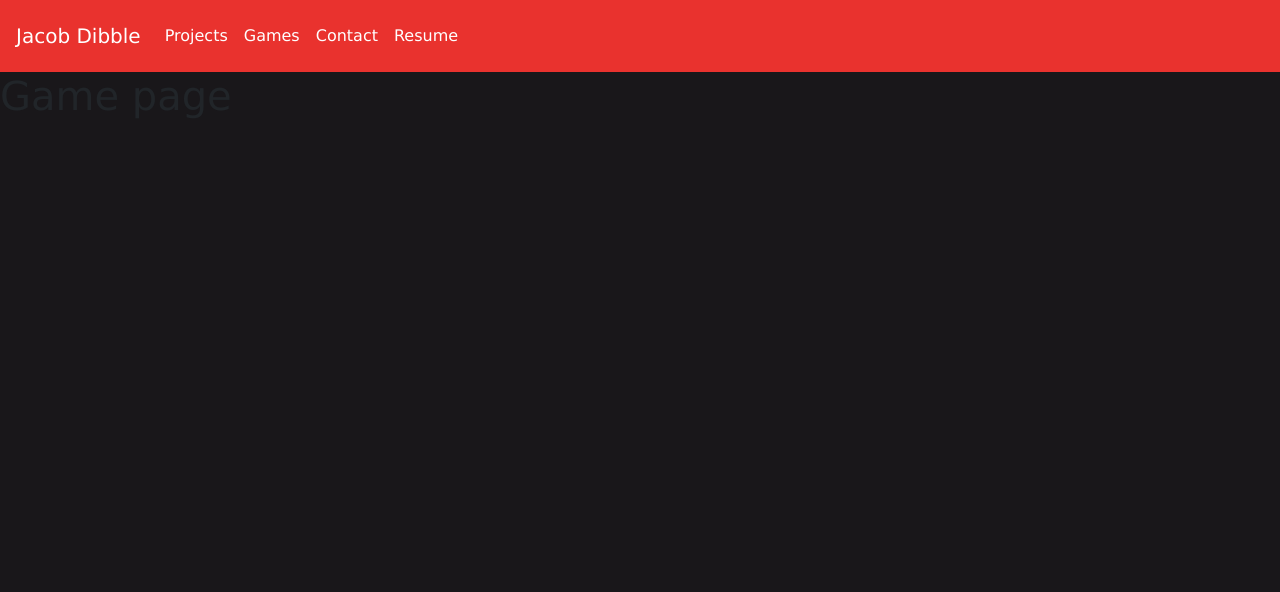
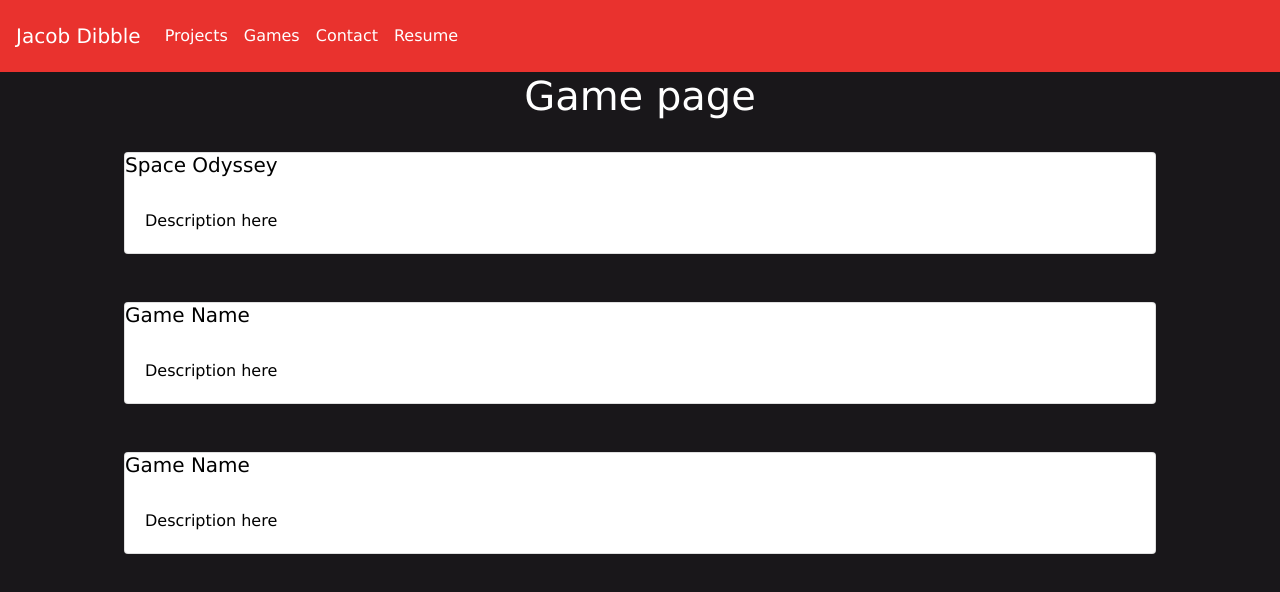
Before and after one commit to jdibble21/react-portfolio, a React (Create React App) app: page /games in a window 1280 px wide. Shown: the top 592 px of the page. Built offline with nearby package versions, Linux system fonts and the light colour scheme.

Commit message:
Add gamelist component, import into gamepage

```diff
--- a/src/App.js
+++ b/src/App.js
@@ -51,4 +51,4 @@ export default App;
 
 //External device testing
 //Laptop ip: 192.168.1.90:3000
-//Desktop ip:
+//Desktop ip: 192.168.1.68:3000
--- /dev/null
+++ b/src/components/gameList.jsx
@@ -0,0 +1,43 @@
+import React, { Component } from 'react';
+import Container from 'react-bootstrap/Container';
+import Row from 'react-bootstrap/Row';
+import Col from 'react-bootstrap/Col';
+import { Card } from 'react-bootstrap';
+
+class GamesList extends Component {
+    state = {  }
+    render() {
+        return (
+            <Container>
+                <Row>
+                    <Col>
+                        <Card className="m-4">
+                            <Card.Title>Space Odyssey</Card.Title>
+                            <Card.Body>Description here</Card.Body>
+                        </Card>
+                    </Col>
+                </Row>
+                <Row>
+                    <Col>
+                        <Card className="m-4">
+                            <Card.Title>Game Name</Card.Title>
+                            <Card.Body>Description here</Card.Body>
+                        </Card>
+                    </Col>
+                </Row>
+                <Row>
+                    <Col>
+                        <Card className="m-4">
+                            <Card.Title>Game Name</Card.Title>
+                            <Card.Body>Description here</Card.Body>
+                        </Card>
+                    </Col>
+                </Row>
+
+
+            </Container>
+         );
+    }
+}
+
+export default GamesList;
--- a/src/components/projectList.jsx
+++ b/src/components/projectList.jsx
@@ -52,9 +52,10 @@ class ProjectList extends Component {
                 <Row>
                     <Col>
                         <Card className="m-4">
-                            <Card.Title>Project Title</Card.Title>
-                            <Card.Body>Project description here</Card.Body>
-                            <Card.Link className="m-2" href="#" target="_blank">View Project Repository</Card.Link>
+                            <Card.Title>React Portfolio App</Card.Title>
+                            <Card.Subtitle>Stack: JavaScript, React, Bootstrap, HTML/CSS</Card.Subtitle>
+                            <Card.Body>The pages you are currently visiting is the project! Purpose of the app is to display my portfolio while learning React to enhance my frontend skills</Card.Body>
+                            <Card.Link className="m-2" href="https://github.com/jdibble21/react-portfolio" target="_blank">View Project Repository</Card.Link>
                         </Card>
                     </Col>
                 </Row>
--- a/src/pages/gamepage.js
+++ b/src/pages/gamepage.js
@@ -1,12 +1,22 @@
 //godot game list here
 import React, { Component } from 'react';
 import Container from 'react-bootstrap/Container';
+import GamesList from './../components/gameList';
 
 class GamesPage extends Component {
-    state = {  }
+    style = {
+        color: "black"
+    }
+    titleStyle = {
+        color: "#FFFFFF"
+    }
     render() {
         return (
-            <h1>Game page</h1>
+            <Container className="mx-auto text-left" style={this.style}>
+                <h1 style={this.titleStyle} className="text-center">Game page</h1>
+                <GamesList/>
+            </Container>
+
          );
     }
 }
```
